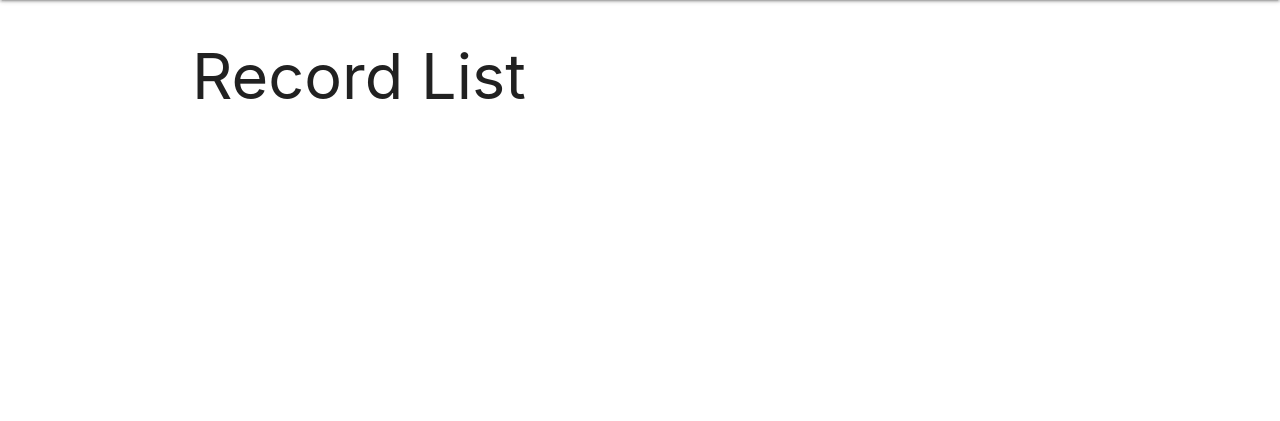
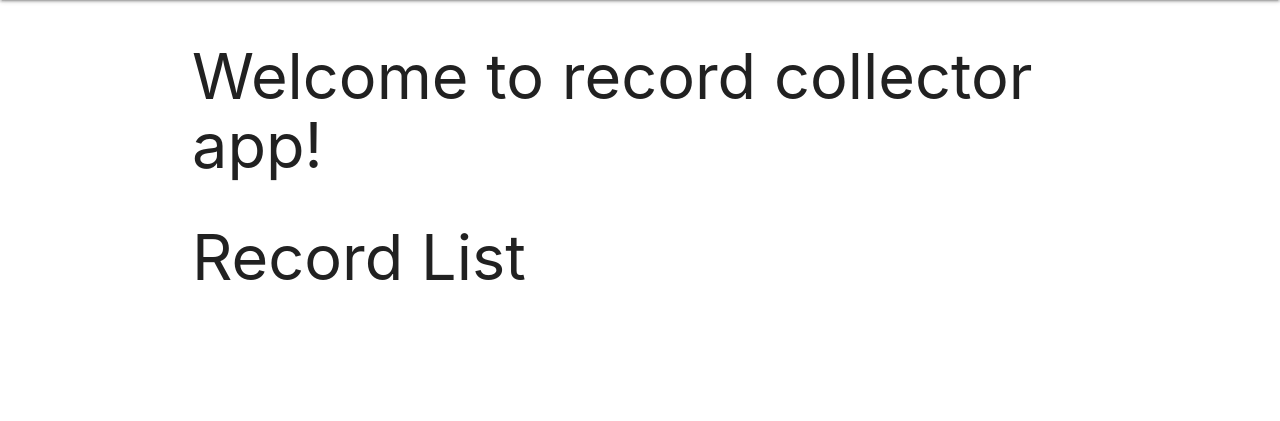
Before and after one commit to tatyanakarlen/Finch-Collector-DJANGO-PROJECT, a Django app: page /records/ in a window 1280 px wide. Shown: the part 64-485 px from the top of the page. Run offline with Django 4.2, Linux system fonts and the light colour scheme; data that the repository does not hold is empty.

Commit message:
some css

```diff
--- a/main_app/static/css/style.css
+++ b/main_app/static/css/style.css
@@ -18,6 +18,11 @@ body {
     float: left;
 }
 
-nav, .pink {
-  background-color: rgb(58, 58, 58);
-}
+/* .hero {
+  display: flex;
+  justify-content: center;
+} */
+
+/* .hero h1 {
+  margin: auto;
+} */
--- a/main_app/templates/base.html
+++ b/main_app/templates/base.html
@@ -1,4 +1,5 @@
 {% load static %}
+
 
 <!DOCTYPE html>
 <html lang="en">
@@ -28,6 +29,7 @@
       </div>
     </nav>
   </header>
+
   <main class="container">
     {% block content %}
     {% endblock %}
--- a/main_app/templates/records/index.html
+++ b/main_app/templates/records/index.html
@@ -1,5 +1,9 @@
 {% extends 'base.html' %}
 {% block content %}
+
+<div class="hero">
+  <h1>Welcome to record collector app!</h1>
+</div>
 
 <h1>Record List</h1>
 
@@ -17,10 +21,10 @@
 
     </div>
     <!-- and this following one as well -->
-    </a>
+
   </div>
   </div>
-
+</a>
 </div>
 
 {% endfor %}
```
